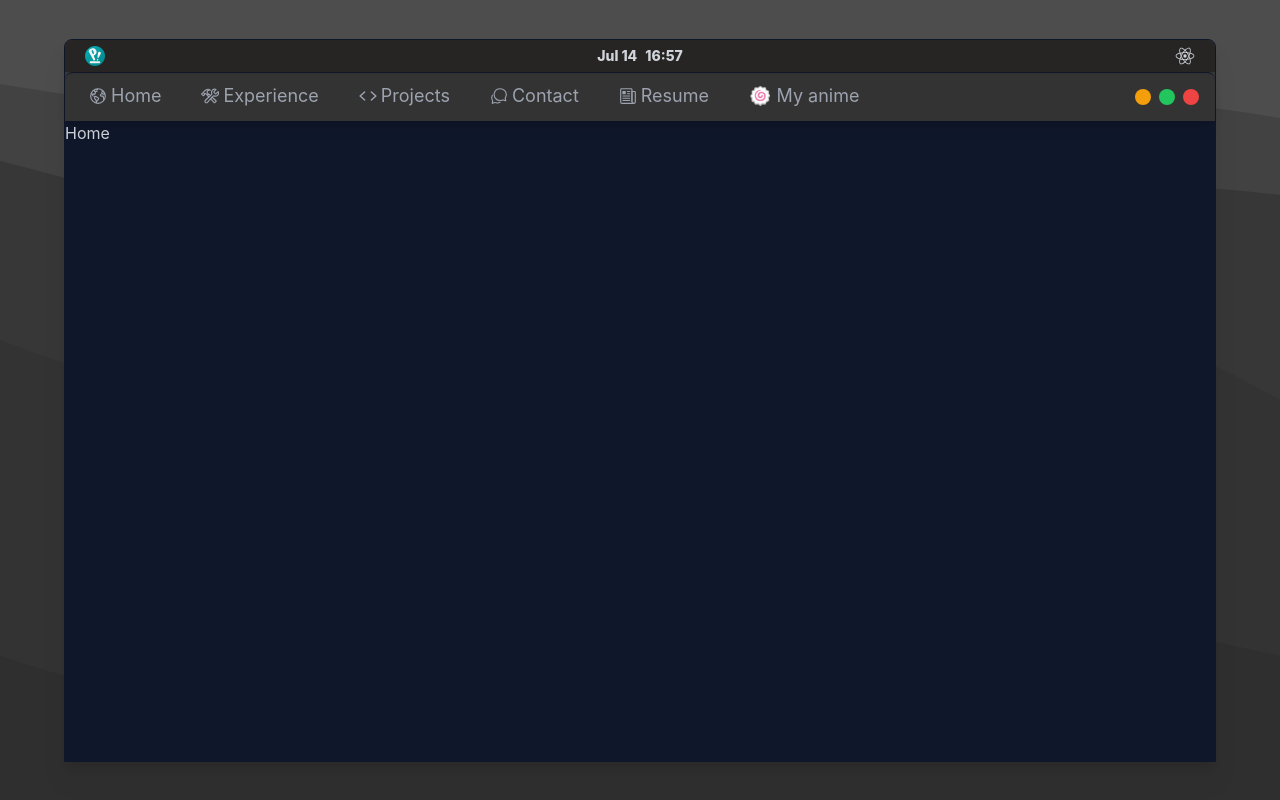
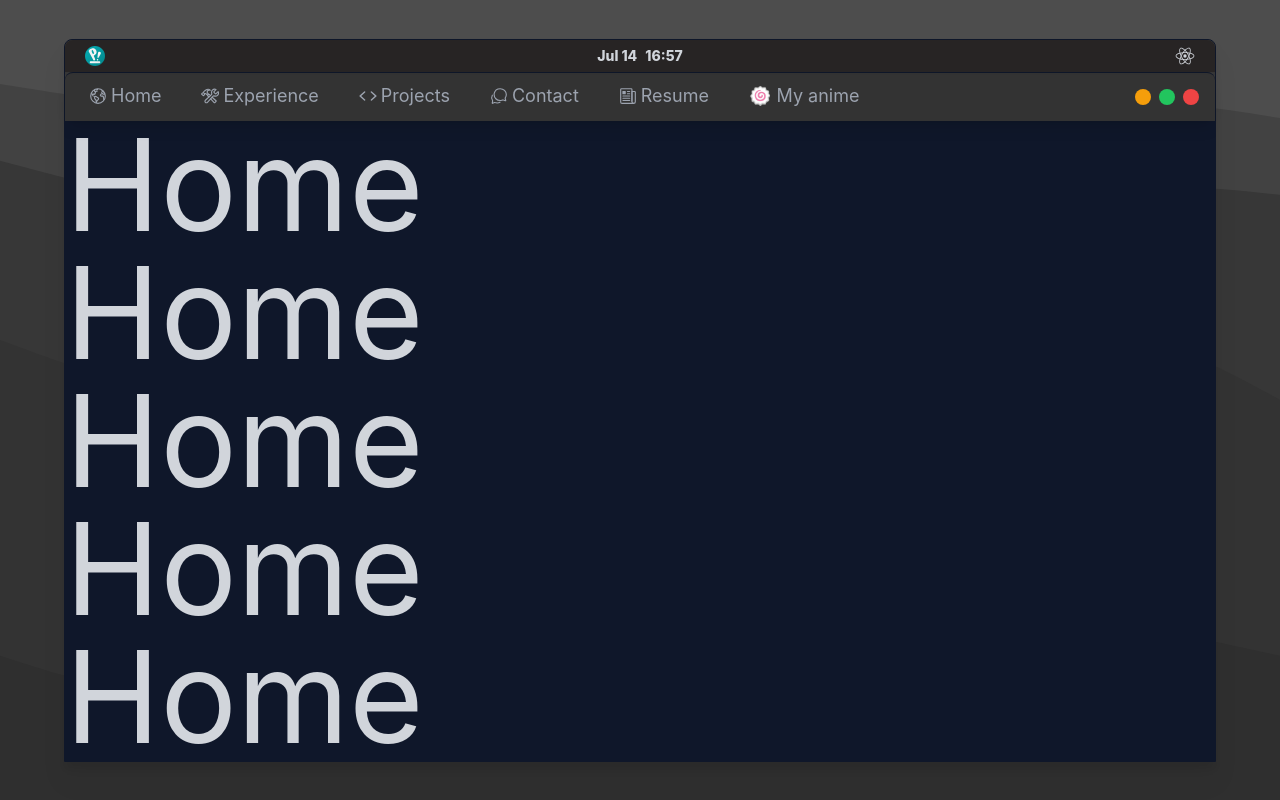
Before and after one commit to charls96/carlos-daniel, a React (Vite) app: page / in a window 1280 px wide. Built offline with nearby package versions, Linux system fonts and the light colour scheme.

Commit message:
custom scroll bar

```diff
--- a/src/components/page/Home.tsx
+++ b/src/components/page/Home.tsx
@@ -1,7 +1,20 @@
 const Home = () => {
   return (
-    <div className="bg-slate-900 overflow-y h-[80vh] max-h-[80vh] text-gray-300">Home</div>
-  )
-}
+    <div className="bg-slate-900 h-[80vh] overflow-y-auto overflow-x-hidden text-gray-300">
+        <p className="text-9xl">Home</p>
+        <p className="text-9xl">Home</p>
+        <p className="text-9xl">Home</p>
+        <p className="text-9xl">Home</p>
+        <p className="text-9xl">Home</p>
+        <p className="text-9xl">Home</p>
+        <p className="text-9xl">Home</p>
+        <p className="text-9xl">Home</p>
+        <p className="text-9xl">Home</p>
+        <p className="text-9xl">Home</p>
+        <p className="text-9xl">Home</p>
+        <p className="text-9xl">Home</p>
+    </div>
+  );
+};
 
-export default Home
+export default Home;
--- a/src/index.css
+++ b/src/index.css
@@ -18,3 +18,25 @@ code {
   font-family: source-code-pro, Menlo, Monaco, Consolas, "Courier New",
     monospace;
 }
+
+/* width */
+::-webkit-scrollbar {
+  width: 5px;
+}
+
+/* Track */
+::-webkit-scrollbar-track {
+  background: #0f172a;
+  border-radius: 10px;
+}
+
+/* Handle */
+::-webkit-scrollbar-thumb {
+  background: #888;
+  border-radius: 10px;
+}
+
+/* Handle on hover */
+::-webkit-scrollbar-thumb:hover {
+  background: #555;
+}
```
